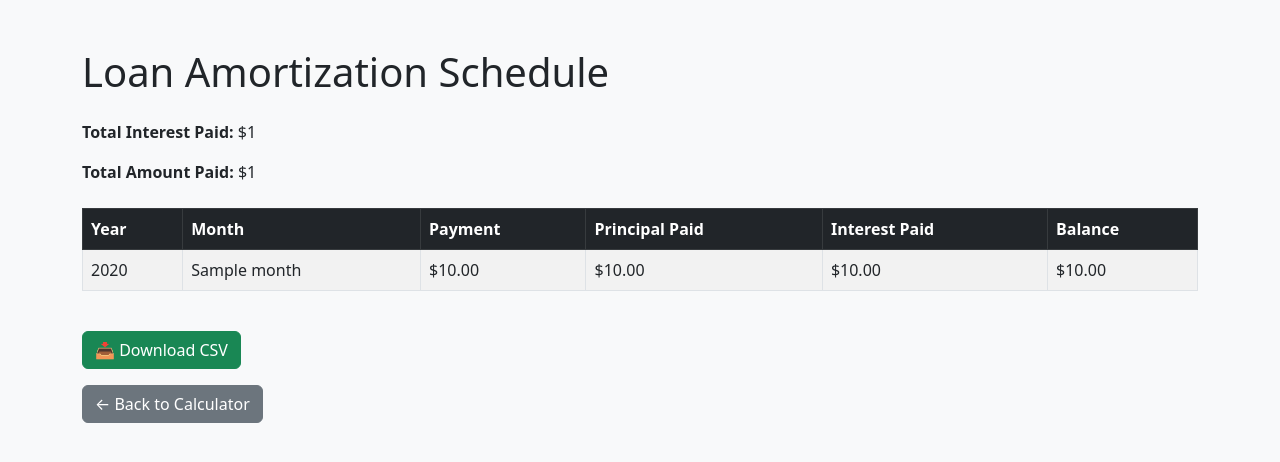
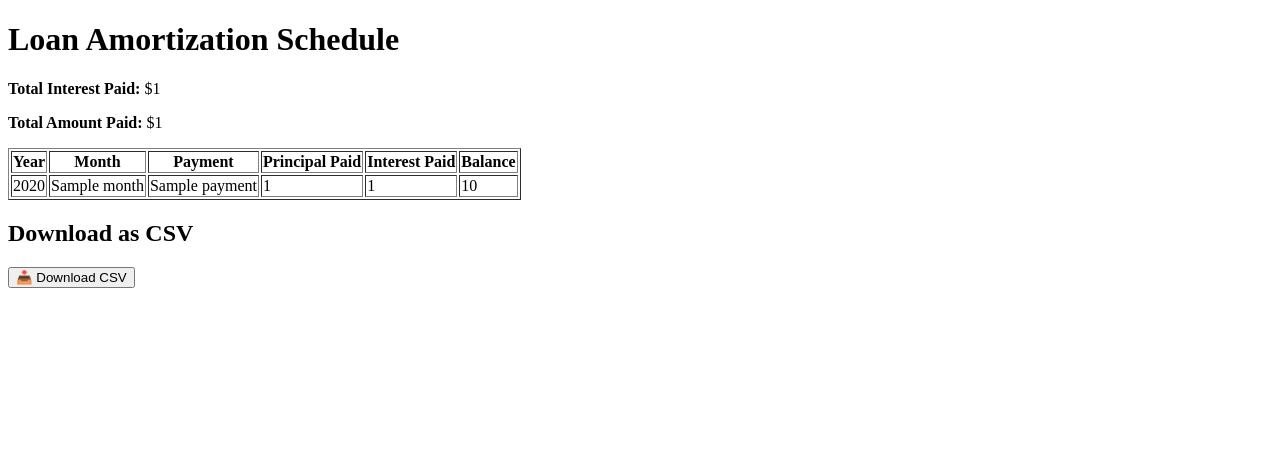
Before and after one commit to Z014B346/agriloan, a FastAPI app: template templates/result.html in a window 1280 px wide. Shown: the top 462 px of the page. Run offline with FastAPI, Linux system fonts and the light colour scheme; the template is opened without the code that fills it: most values are stand-ins (such as "Sample title", 1, 10 or a date in 2020).

Commit message:
Update result.html

```diff
--- a/templates/result.html
+++ b/templates/result.html
@@ -1,23 +1,16 @@
 <!DOCTYPE html>
-<html lang="en">
+<html>
 <head>
-    <meta charset="UTF-8" />
     <title>Loan Amortization Results</title>
-    <link href="https://cdn.jsdelivr.net/npm/bootstrap@5.3.0/dist/css/bootstrap.min.css" rel="stylesheet" />
 </head>
-<body class="bg-light">
-<div class="container my-5">
-    <h1 class="mb-4">Loan Amortization Schedule</h1>
+<body>
+    <h1>Loan Amortization Schedule</h1>
 
-    <div class="mb-4">
     <p><strong>Total Interest Paid:</strong> ${{ total_interest }}</p>
     <p><strong>Total Amount Paid:</strong> ${{ total_paid }}</p>
-    </div>
 
     {% if schedule %}
-    <div class="table-responsive">
-        <table class="table table-striped table-bordered">
-            <thead class="table-dark">
+        <table border="1">
             <tr>
                 <th>Year</th>
                 <th>Month</th>
@@ -26,36 +19,30 @@
                 <th>Interest Paid</th>
                 <th>Balance</th>
             </tr>
-            </thead>
-            <tbody>
             {% for entry in schedule %}
             <tr>
                 <td>{{ entry.year }}</td>
                 <td>{{ entry.month }}</td>
-                    <td>${{ "%.2f"|format(entry.payment) }}</td>
-                    <td>${{ "%.2f"|format(entry.principal_paid) }}</td>
-                    <td>${{ "%.2f"|format(entry.interest_paid) }}</td>
-                    <td>${{ "%.2f"|format(entry.balance) }}</td>
+                <td>{{ entry.payment }}</td>
+                <td>{{ entry.principal_paid }}</td>
+                <td>{{ entry.interest_paid }}</td>
+                <td>{{ entry.balance }}</td>
             </tr>
             {% endfor %}
-            </tbody>
         </table>
-    </div>
     {% else %}
         <p>No payments in schedule.</p>
     {% endif %}
 
-    <form method="post" action="/download-csv" class="mt-4">
+    <h2>Download as CSV</h2>
+    <form method="post" action="/download-csv">
         <input type="hidden" name="principal" value="{{ form_data.principal }}">
         <input type="hidden" name="annual_interest_rate" value="{{ form_data.annual_interest_rate }}">
         <input type="hidden" name="term_years" value="{{ form_data.term_years }}">
         <input type="hidden" name="payments_per_year" value="{{ form_data.payments_per_year }}">
         <input type="hidden" name="interest_only_years" value="{{ form_data.interest_only_years }}">
         <input type="hidden" name="seasonal_months" value="{{ form_data.seasonal_months }}">
-        <button type="submit" class="btn btn-success">📥 Download CSV</button>
+        <button type="submit">📥 Download CSV</button>
     </form>
-
-    <a href="/" class="btn btn-secondary mt-3">← Back to Calculator</a>
-</div>
 </body>
 </html>
```
Lines whose indentation alone changed are shown as unchanged.
